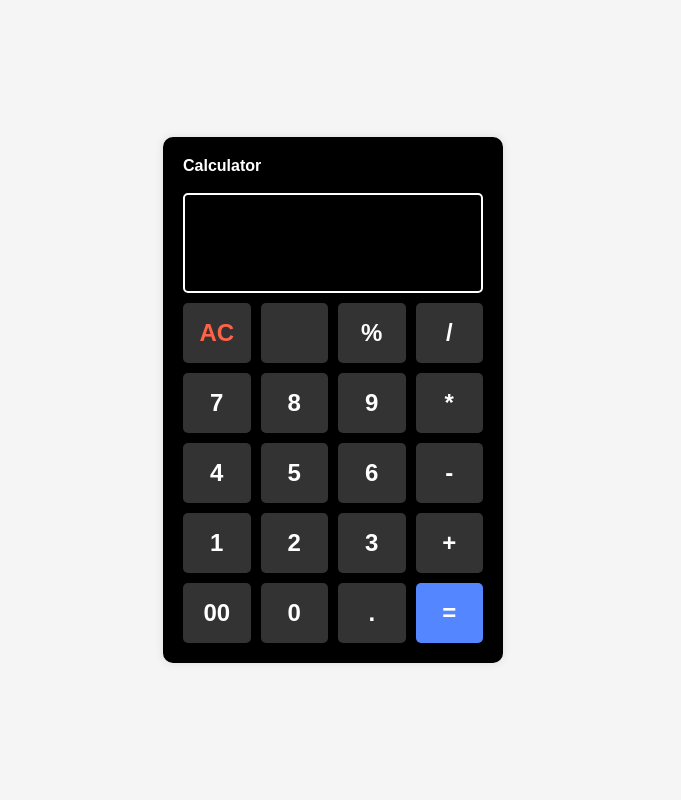
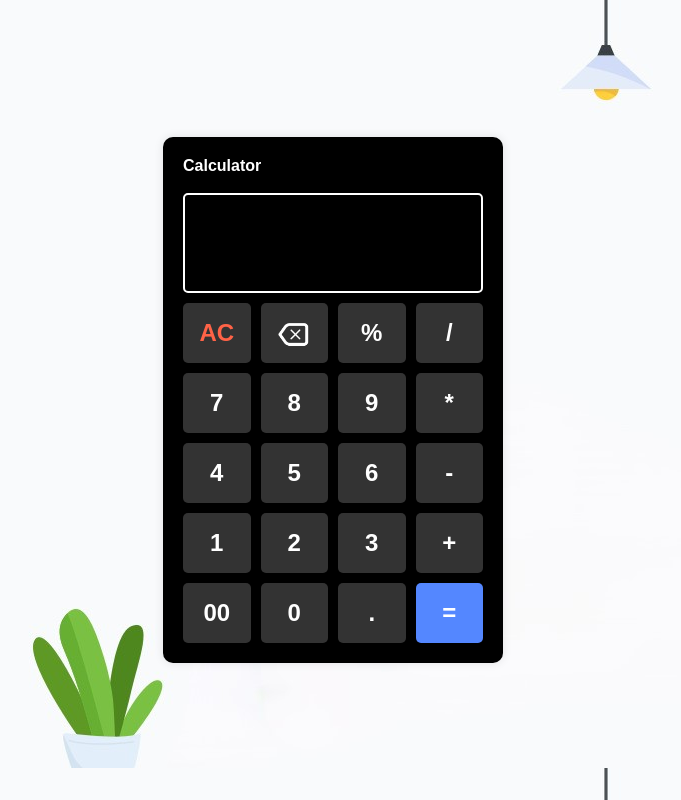
Before and after one commit to narayanjagtap/Calculatorr, a plain HTML site: page index.html in a window 1280 px wide. Shown: the whole page, without its empty margins (307-988 px from the left). Drawn offline with Linux system fonts and the light colour scheme.

Commit message:
Update style.css
Change images name

```diff
--- a/style.css
+++ b/style.css
@@ -7,7 +7,7 @@ body {
     margin: 0;
     background-color: #f5f5f5;
 
-    background-image: url("../assets/signin-banner.jpg");
+    background-image: url("signin-banner.jpg");
 
 }
 h1 {
@@ -79,7 +79,7 @@ button {
     background-color: #333;
     color: white;
 
-    background-image: url("../assets/image.png");
+    background-image: url("image.png");
     background-repeat: no-repeat;
     background-position: 50% 50%;
     background-size: 1.4em;
```
